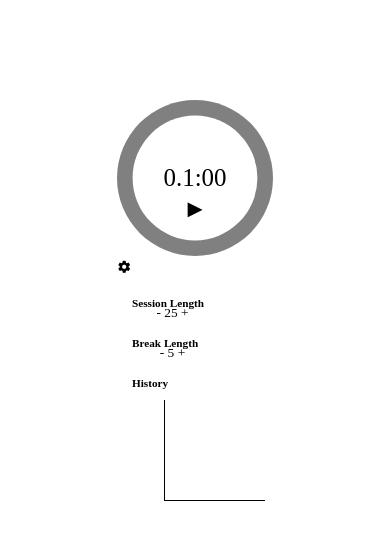
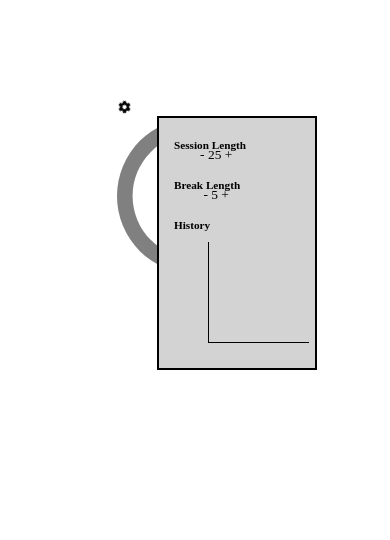
Before and after one commit to Jakedalus/pomodoro-timer, a plain HTML site: page index.html in a window 390 px wide. Both pictures are taken after a click on the icon "settings". Drawn offline with nearby package versions, Linux system fonts and the light colour scheme.

Commit message:
Fix settings panel, add animations

```diff
--- a/css/style.css
+++ b/css/style.css
@@ -3,18 +3,20 @@ body {
     width: 80%;
 }
 
-/*
 #container {
-    display: flex;
+    margin: 0 auto;
+    margin-top: 100px;
+    width: 30%;
 
 }
-*/
 
+/*
 #timer-container {
     margin: 0 auto;
     margin-top: 100px;
     width: 30%;
 }
+*/
 
 #circle-timer {
     fill: gray;
@@ -49,20 +51,61 @@ text {
 #settings-panel {
     position: relative;
     display: inline-block;
-    top: -18em;
-    left: 105%;
+    top: 0;
+    left: 0;
     width: 300px;
-
+    height: 100%;
 }
 
 #settings {
-    visibility: hidden;
+/*    visibility: hidden;*/
+    padding-left: 15px;
     position: absolute;
     z-index: 1;
     left: 30%;
     margin-left: -60px;
-    height: 100%;
+    height: 0px;
+    border: 2px solid clear;
+    background-color: white;
+    overflow: hidden;
+    transition: height .5s, border .5s, background-color .5s;
 
+}
+
+#settings.slide-out {
+    height: 450px;
+    border: 2px solid black;
+    background-color: lightgray;
+}
+
+
+
+.animate-on {
+    animation: .5s forwards turnOn;
+}
+
+.animate-off {
+    animation: .5s forwards turnOff;
+}
+
+@keyframes turnOn {
+    from {
+        transform: rotate(0.0turn);
+    }
+
+    to {
+        transform: rotate(0.167turn);
+    }
+}
+
+@keyframes turnOff {
+    from {
+        transform: rotate(0.167turn);
+    }
+
+    to {
+        transform: rotate(0.0turn);
+    }
 }
 
 .control {
@@ -122,7 +165,7 @@ a {
         width: 50%;
     }
 
-    #timer-container {
+    #container {
         width: 60%;
     }
 
@@ -135,14 +178,16 @@ a {
     }
 
     #settings-panel {
-        top: 0;
-        left: 0;
         font-size: .8em;
         width: 200px;
     }
 
     #settings {
         left: 30%;
+    }
+
+    .slide-out {
+        height: 300px !important;
     }
 }
 
@@ -151,7 +196,7 @@ a {
         width: 80%;
     }
 
-    #timer-container {
+    #container {
         width: 50%;
     }
 
@@ -164,13 +209,15 @@ a {
     }
 
     #settings-panel {
-        top: 0;
-        left: 0;
         font-size: .6em;
-        width: 150px;
+        width: 200px;
     }
 
     #settings {
         left: 50%;
     }
+
+    .slide-out {
+        height: 250px !important;
+    }
 }
--- a/index.html
+++ b/index.html
@@ -12,20 +12,6 @@
     <body>
 
         <div id="container">
-
-
-            <div id="timer-container">
-                <svg viewBox="0 0 100 100">
-
-                    <circle r="25" cx="50" cy="50" id="circle-timer"/>
-
-                    <circle r="40" cx="50" cy="50" id="cover"/>
-                    <text id="timer" text-anchor="middle" x="50%" y="-45%"></text>
-                    <text id="play-pause" text-anchor="middle" x="50%" y="-25%">&#9658;</text>
-
-                </svg>
-
-
 
             <div id="settings-panel">
                 <a href=#><i id="settings-btn" class="material-icons">settings</i></a>
@@ -51,7 +37,22 @@
 
                 </div>
             </div>
-                </div>
+
+            <div id="timer-container">
+                <svg viewBox="0 0 100 100">
+
+                    <circle r="25" cx="50" cy="50" id="circle-timer"/>
+
+                    <circle r="40" cx="50" cy="50" id="cover"/>
+                    <text id="timer" text-anchor="middle" x="50%" y="-45%"></text>
+                    <text id="play-pause" text-anchor="middle" x="50%" y="-25%">&#9658;</text>
+
+                </svg>
+
+
+
+
+        </div>
 
         </div>
 
--- a/js/app.js
+++ b/js/app.js
@@ -1,5 +1,5 @@
-var sessionLength = .1;
-var breakLength = .1;
+var sessionLength = 25;
+var breakLength = 5;
 
 var workTimer = sessionLength * 60 * 1000;
 var breakTimer = breakLength * 60 * 1000;
@@ -33,6 +33,7 @@ var settingsBtn = document.querySelector("#settings-btn");
 var settingsPanel = document.querySelector("#settings");
 var log = document.querySelector("#log");
 var graph = document.querySelector("#graph");
+
 
 timerText.textContent = sessionLength + ":00";
 circle.style.strokeDasharray = p + " 158";
@@ -194,7 +195,22 @@ function handleTimer() {
 }
 
 settingsBtn.addEventListener("click", function(e) {
-    settingsPanel.style.visibility == "visible" ? settingsPanel.style.visibility = "hidden" : settingsPanel.style.visibility = "visible";
+//    settingsBtn.classList.toggle("animate-on");
+//    settingsBtn.classList.toggle("animate-off");
+//    settingsPanel.classList.toggle("slide-in");
+//    settingsPanel.classList.toggle("slide-out");
+
+    if(!settingsPanel.classList.contains("slide-out")) {
+//        settingsPanel.style.visibility = "visible";
+        settingsBtn.classList.remove("animate-off");
+        settingsBtn.classList.add("animate-on");
+        settingsPanel.classList.add("slide-out");
+    } else {
+//        settingsPanel.style.visibility = "hidden";
+        settingsBtn.classList.remove("animate-on");
+        settingsBtn.classList.add("animate-off");
+        settingsPanel.classList.remove("slide-out");
+    }
 });
 
 
```
